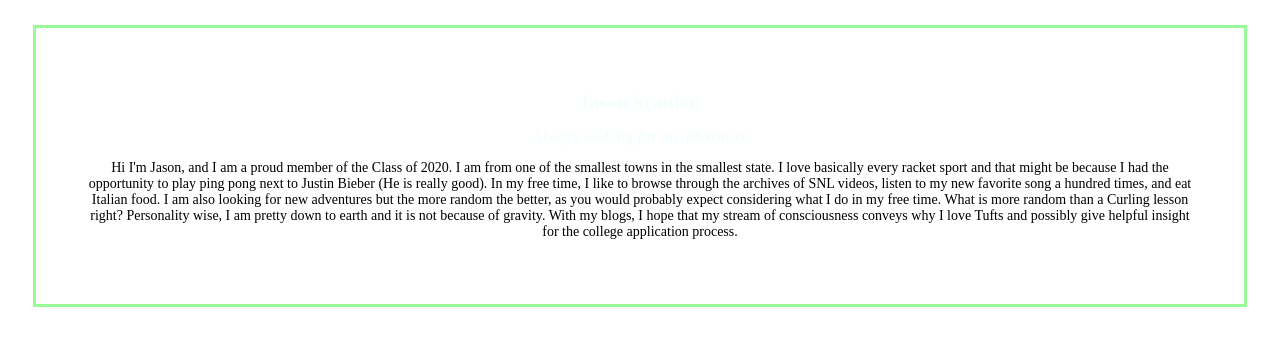
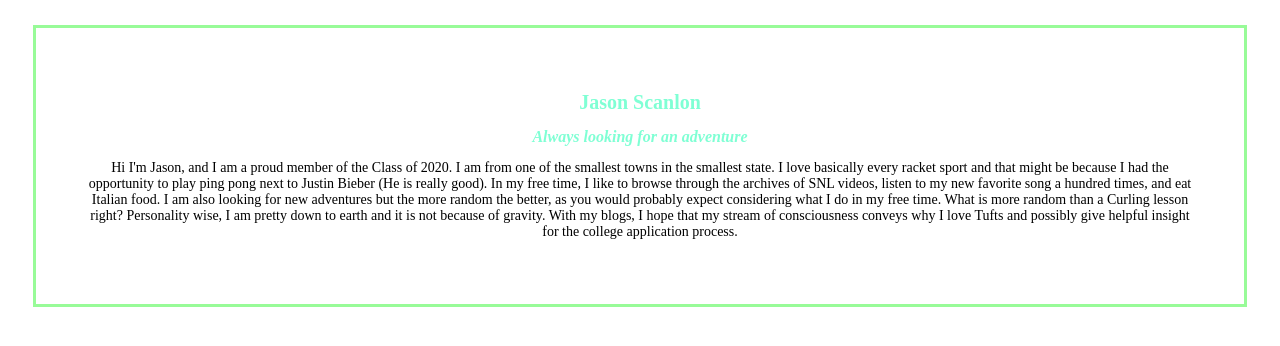
Before and after one commit to jscan3/jscan3.github.io, a plain HTML site: page bio.html in a window 1280 px wide. Drawn offline with Linux system fonts and the light colour scheme.

Commit message:
Change header 1 color

```diff
--- a/bio.css
+++ b/bio.css
@@ -5,14 +5,14 @@ h1 {
 	font-size: 20px;
 	font-weight: bold;
 	font-style: normal;
-	color: mintcream;
+	color: aquamarine;
 }
 
 h2 {
 	text-align: center;
 	font-size: 16px;
 	font-style: oblique;
-	color: mintcream;
+	color: aquamarine;
 	font-style: italic;
 }
 p {
```
